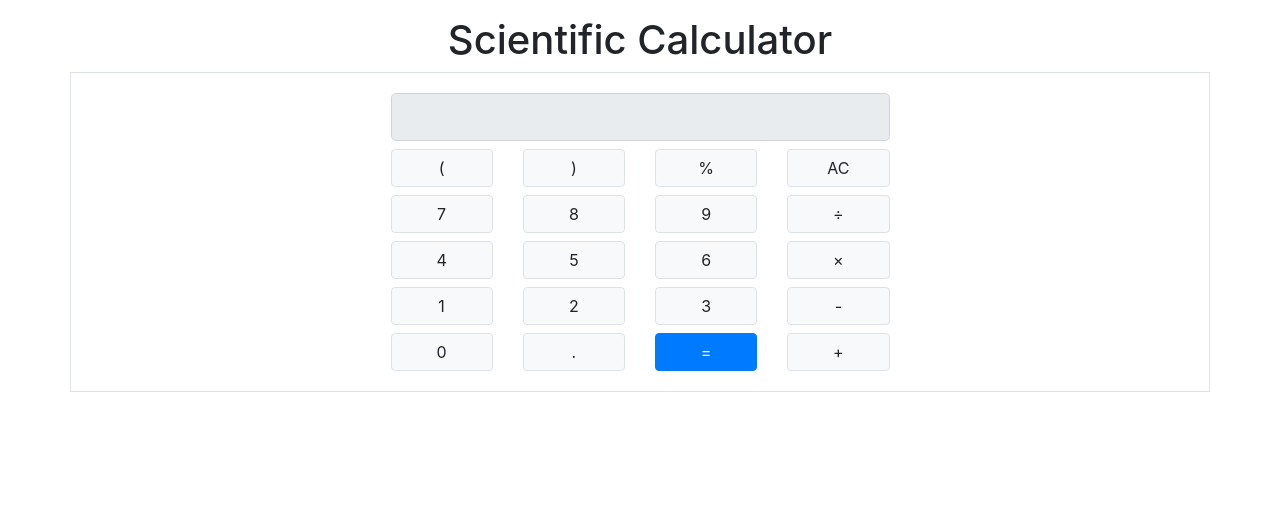
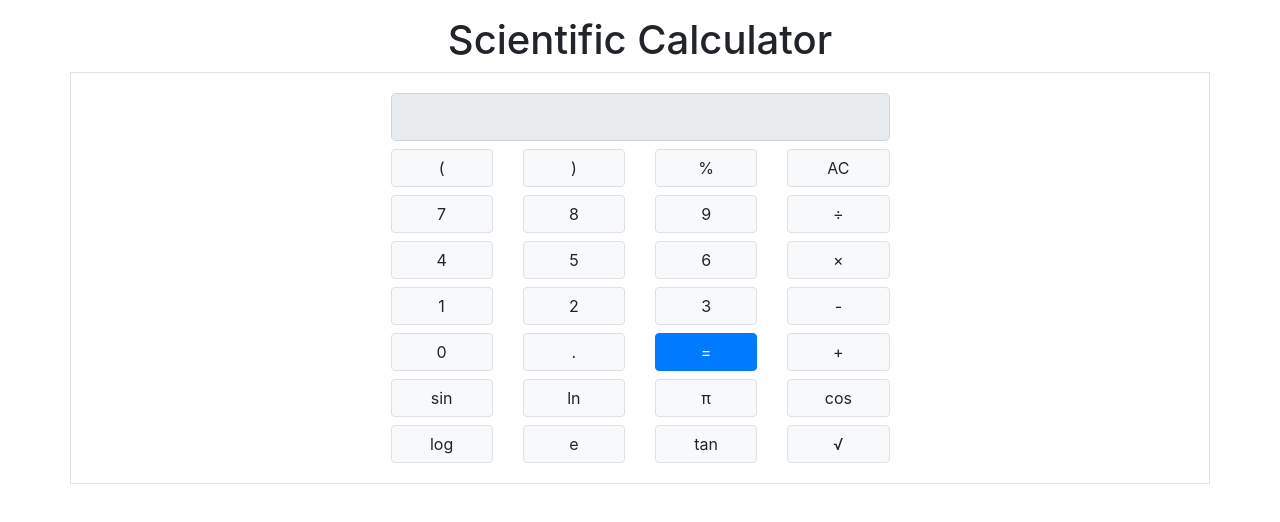
Before and after one commit to 1165CHETAN/scientific-calculator, a plain HTML site: page src/index.html in a window 1280 px wide. Drawn offline with nearby package versions, Linux system fonts and the light colour scheme.

Commit message:
implemented few fuctions

```diff
--- a/src/index.html
+++ b/src/index.html
@@ -131,6 +131,54 @@
                                 +
                             </button>
                         </div>
+
+                        <!-- ajshbgah -->
+
+
+                        <div class ="col-3">
+                            <button type="button" class="btn btn-light w-100 mt-2 border">
+                                sin
+                            </button>
+                        </div>
+                        <div class ="col-3">
+                            <button type="button" class="btn btn-light w-100 mt-2 border">
+                                ln
+                            </button>
+                        </div>
+                        <div class ="col-3">
+                            <button type="button" class="btn btn-light w-100 mt-2 border">
+                                 π
+                            </button>
+                        </div>
+                        <div class ="col-3">
+                            <button type="button" class="btn btn-light w-100 mt-2 border">
+                                cos
+                            </button>
+                        </div>
+
+                        <!-- SJDFCJSB -->
+
+                        <div class ="col-3">
+                            <button type="button" class="btn btn-light w-100 mt-2 border">
+                                log
+                            </button>
+                        </div>
+                        <div class ="col-3">
+                            <button type="button" class="btn btn-light w-100 mt-2 border">
+                                e
+                            </button>
+                        </div>
+                        <div class ="col-3">
+                            <button type="button" class="btn btn-light w-100 mt-2 border">
+                                 tan
+                            </button>
+                        </div>
+                        <div class ="col-3">
+                            <button type="button" class="btn btn-light w-100 mt-2 border">
+                                √
+                            </button>
+                        </div>
+
                     </div>
                 </div>
             </div>
@@ -138,7 +186,7 @@
     </div>
     <script src="https://cdn.jsdelivr.net/npm/bootstrap@4.3.1/dist/js/bootstrap.min.js" integrity="sha384-JjSmVgyd0p3pXB1rRibZUAYoIIy6OrQ6VrjIEaFf/nJGzIxFDsf4x0xIM+B07jRM" crossorigin="anonymous"></script>
 <script>
-  document.addEventListener('DOMContentLoaded', function() {
+document.addEventListener('DOMContentLoaded', function() {
     const display = document.getElementById('calc-display');
     const buttons = document.getElementsByClassName('btn');
 
@@ -150,6 +198,18 @@
         .replace("×", "*")
         .replace("÷", "/")
         .replace("%", "*0.01")
+        .replace("sin", "Math.sin")
+        .replace("cos", "Math.cos")
+        .replace("ln", "Math.log")
+        .replace("π", "Math.PI")
+        .replace("log", "Math.log10")
+        .replace("e", "Math.E")
+        .replace("tan", "Math.tan")
+        .replace("π", "Math.PI")
+        .replace("√", "Math.sqrt")
+
+
+
         console.log('convertedValue:', convertedValue)
         const result = eval(convertedValue)
         currentValue = result.toString()
@@ -161,7 +221,8 @@
         button.addEventListener('click', function() {
             const value = button.innerText;
 
-            if (value == "AC"){
+            try{
+                if (value == "AC"){
                 currentValue = ""
                 display.value = currentValue
             } else if(value =="="){
@@ -172,6 +233,12 @@
                 console.log('currentValue', currentValue)
                 display.value = currentValue
             }
+            } catch(error){
+                console.log(error)
+                currentValue = "ERROR"
+                display.value  = currentValue
+            }
+
         });
 
 
```
